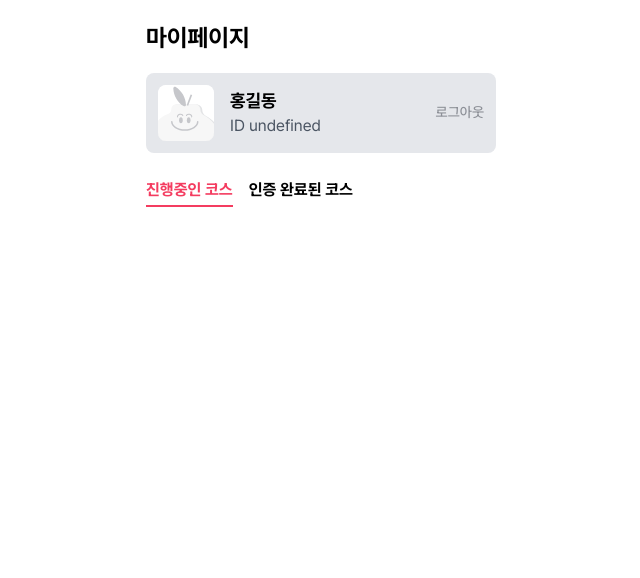
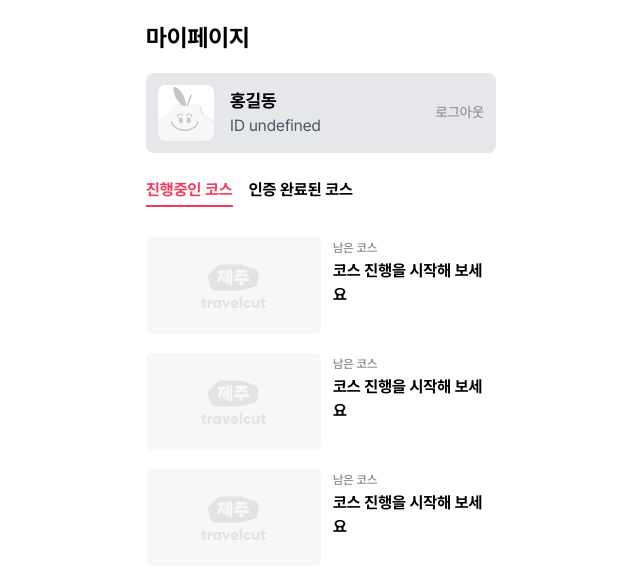
Before and after one commit to HyeanWoo/FE_jeju, a Next.js app: page /mypage in a window 1280 px wide. Shown: the top 578 px of the page, without its empty margins (158-798 px from the left). Built offline with nearby package versions, Linux system fonts and the light colour scheme.

Commit message:
데이터가 없을때 경우 추가

```diff
--- a/components/page/MyPage/_comp/CompletedSection.tsx
+++ b/components/page/MyPage/_comp/CompletedSection.tsx
@@ -48,9 +48,11 @@ const CompletedSection = () => {
 
   const { data, isLoading } = useTourFinish(userId);
 
+  console.log("data", data);
+
   return (
     <div className="space-y-4">
-      {isLoading || data?.length === 0 ? (
+      {!data || isLoading || data?.length === 0 ? (
         <CompletedPlaceHolder />
       ) : (
         data?.map((item, index) => (
--- a/components/page/MyPage/_comp/Progress.tsx
+++ b/components/page/MyPage/_comp/Progress.tsx
@@ -27,7 +27,7 @@ const ProgressPlaceHolder = () => {
 
           <div className="flex-1 items-start">
             <p className="rounded-md py-1 text-left text-[12px] font-semibold leading-[14.4px] text-[#8D9097]">
-              남은 코스 1/3
+              남은 코스
             </p>
             <p className="text-base font-bold">{item.desc}</p>
           </div>
@@ -52,7 +52,7 @@ const Progress = () => {
 
   return (
     <div className="space-y-4">
-      {isLoading || data?.length === 0 ? (
+      {!data || isLoading || data?.length === 0 ? (
         <ProgressPlaceHolder />
       ) : (
         data?.map((item, index) => (
--- a/components/page/MyPage/_hook/useContentFinish.ts
+++ b/components/page/MyPage/_hook/useContentFinish.ts
@@ -3,7 +3,7 @@ import { useQuery } from "@tanstack/react-query";
 
 const useContentFinish = (userId: number | null) => {
   return useQuery({
-    queryKey: ["useTourFinish"],
+    queryKey: ["useContentFinish"],
     queryFn: () => getSummaryFinish(userId as number),
     enabled: !!userId,
   });
```
